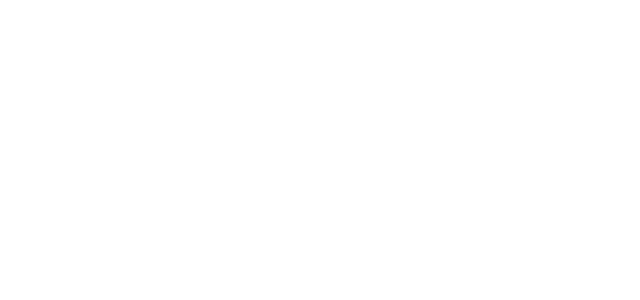
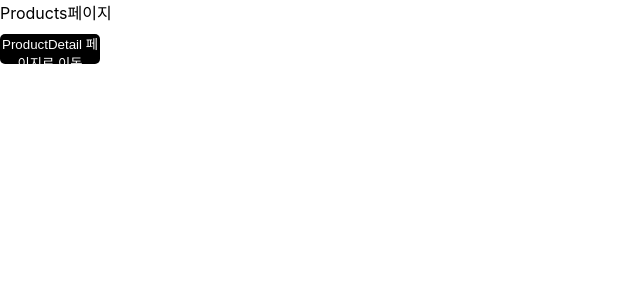
Before and after one commit to Wolrang/React, a React (Create React App) app: page /products in a window 1280 px wide. Before the commit this address had no page. Shown: the top 300 px of the page, without its empty margins (0-640 px from the left). Built offline with nearby package versions, Linux system fonts and the light colour scheme.

Commit message:
🎉 React

```diff
--- a/src/App.js
+++ b/src/App.js
@@ -8,6 +8,8 @@ import Blog from './component/Blog/Blog';
 import { Routes, Route, Link } from 'react-router-dom';
 import About from './component/Router/About';
 import Home from './component/Router/Home';
+import Products from './component/Router/Products';
+import ProductDetail from './component/Router/ProductDetail';
 
 function App() {
   return (
@@ -20,6 +22,8 @@ function App() {
        */}
       <Route path='/' element={<Home></Home>}></Route>
       <Route path='/about' element={<About></About>}></Route>
+      <Route path='/products' element={<Products></Products>}></Route>
+      <Route path='/products/:id' element={<ProductDetail></ProductDetail>}></Route>
      </Routes>
     </div>
   );
--- a/src/component/Router/About.jsx
+++ b/src/component/Router/About.jsx
@@ -1,11 +1,25 @@
 import React from 'react'
 import { Link } from 'react-router-dom'
+import { useNavigate } from 'react-router-dom'
 
 const About = () => {
+  const navigate = useNavigate('/')
+
+  // ustNavigate는 함수를 리턴한다
+  // 함수의 파라미터 안에 내가 이동하고 싶은 경로작성
+  // 함수 안에서 사용할 때는 useNavigate를 사용하는게 좋다
+  // 메뉴(li-a)처럼 함수 호출없이 이동할 때는 Link 사용
+  const goHome = () => {
+    navigate('/')
+  }
+
   return (
     <div>
       <h1>About Page</h1>
-      <Link style={{ color: 'black' }} to='/'><button>home으로 이동</button></Link>
+      {/* <Link to='/'>
+        <button>Home으로 이동</button>
+      </Link> */}
+      <button onClick={goHome}>Home으로 이동</button>
     </div>
   )
 }
--- /dev/null
+++ b/src/component/Router/ProductDetail.jsx
@@ -0,0 +1,16 @@
+import React from 'react'
+import { useParams } from 'react-router-dom'
+
+const ProductDetail = () => {
+  // consolo.log 찍었을 때 key, value object를 반환한다.
+  // id라는 key이 있고, 01이라는 value 값이 있다.
+  // id라는 key값은 path='/products/:id' 여기서 온다.
+  // ustParams라는 리액트 훅을 사용하면 URL id값을 가져올 수 있다.
+  const params = useParams();
+  console.log(params)
+  return (
+    <div>ProductDetail</div>
+  )
+}
+
+export default ProductDetail
--- /dev/null
+++ b/src/component/Router/Products.jsx
@@ -0,0 +1,19 @@
+import React from 'react'
+import { useNavigate } from 'react-router-dom'
+
+const Products = () => {
+  const navigate = useNavigate()
+
+  const goPage = () => {
+  navigate('/products/:02')
+  }
+
+  return (
+    <div>
+      <div>Products페이지</div>
+      <button onClick={goPage}>ProductDetail 페이지로 이동</button>
+    </div>
+  )
+}
+
+export default Products
```
